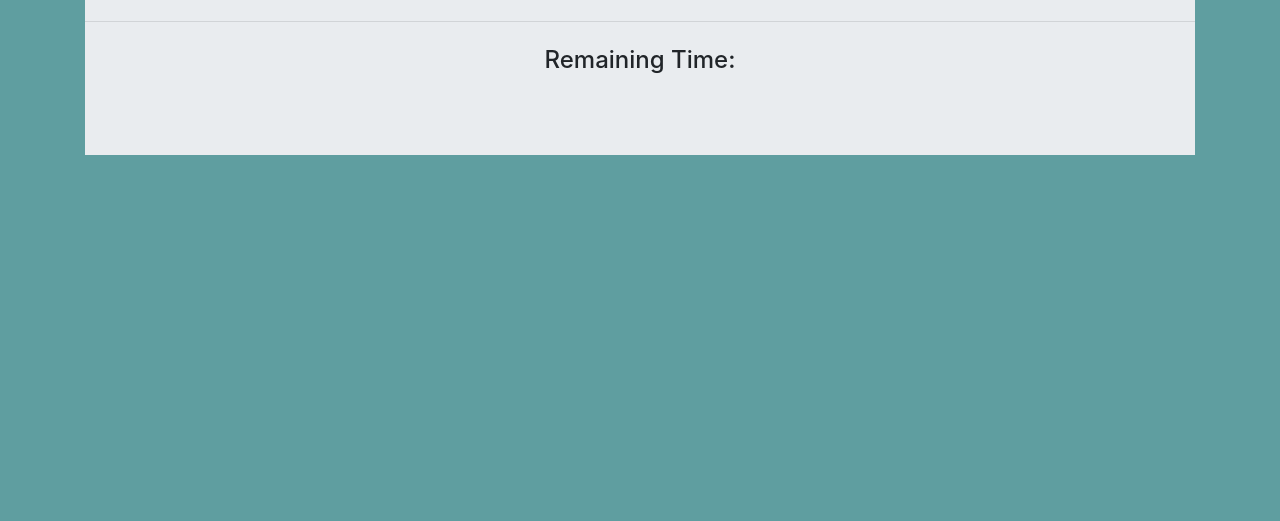
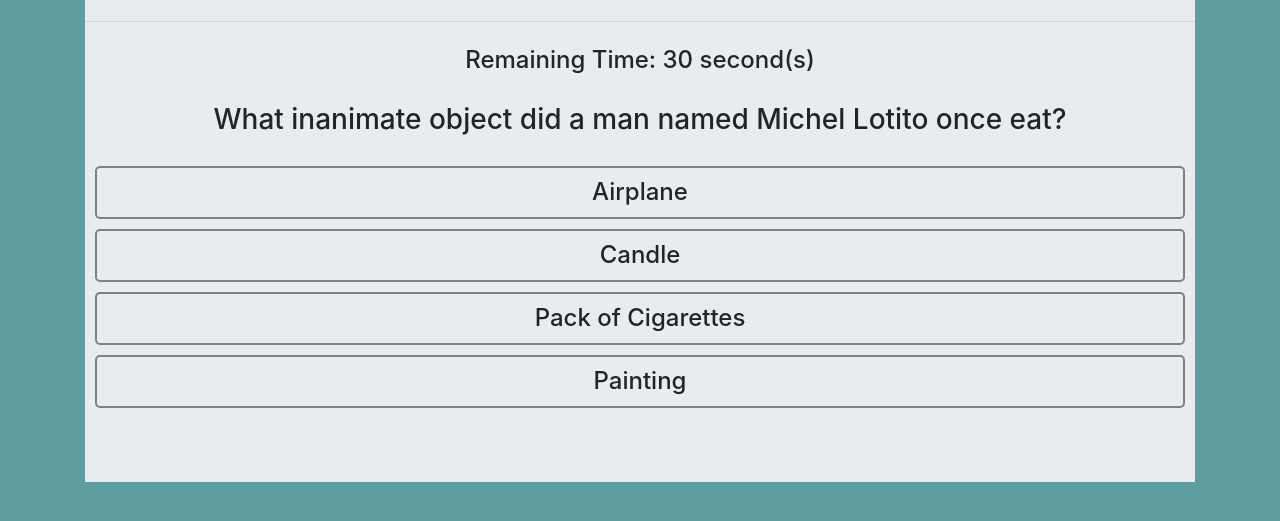
Before and after one commit to mezamic000/TriviaGame, a plain HTML site: page index.html in a window 1280 px wide. Both pictures are taken after a click on the element "Start Game". Shown: the part 215-736 px from the top of the page. Drawn offline with nearby package versions, Linux system fonts and the light colour scheme.

Commit message:
displayed question, choices, and added CSS

```diff
--- a/assets/css/style.css
+++ b/assets/css/style.css
@@ -5,3 +5,15 @@ body {
 .container {
 	padding-top: 100px;
 }
+
+#currentQuestion {
+	padding: 20px;
+}
+
+.choice {
+	border: 2px solid grey;
+	padding: 10px;
+	margin: 10px;
+	border-radius: 5px;
+	cursor: pointer;
+}
--- a/assets/javascript/app.js
+++ b/assets/javascript/app.js
@@ -1,12 +1,15 @@
 $(document).ready(function() {
 	var seconds = 30;
+	var timer;
+	var choices;
 	var correct = 0;
 	var incorrect = 0;
 	var unanswered = 0;
-	var trivia = [
+	var currentQuestion = 0;
+	var triviaQuestions = [
 		{
-			question: "A man named Michel Lotito once ate an entire...?",
-			choices: ["Airplane", "Blue Whale", "Pack of Cigarettes", "Pizza"],
+			question: "What inanimate object did a man named Michel Lotito once eat?",
+			choices: ["Airplane", "Candle", "Pack of Cigarettes", "Painting"],
 			answer: 0
 		},
 
@@ -71,16 +74,40 @@ $(document).ready(function() {
 		}
 	];
 
-	$("#game").hide();
-	$("#stats").hide();
+	function setup() {
+		$("#game").hide();
+		$("#stats").hide();
+	}
+	setup();
 
 	$("#startBtn").on("click", function() {
-		$("#startMenu").hide();
+		$("#startScreen").hide();
 		startGame();
 	});
 
 	function startGame() {
 		$("#game").show();
+		$("#timer").html(seconds);
+		currentQuestion = 0;
+		correct = 0;
+		incorrect = 0;
+		unanswered = 0;
+		displayQuestion();
+		loadChoices();
+	}
+
+	function displayQuestion() {
+		$("#currentQuestion").html(triviaQuestions[currentQuestion].question);
+	}
+
+	function loadChoices(choices) {
+		for (let i = 0; i < triviaQuestions[currentQuestion].choices.length; i++) {
+			choices = $("<div>");
+			choices.text(triviaQuestions[currentQuestion].choices[i]);
+			choices.attr("data-answer", i);
+			choices.addClass("choice");
+			$("#answerChoices").append(choices);
+		}
 	}
 
 	function countdown() {
--- a/index.html
+++ b/index.html
@@ -22,7 +22,7 @@
 					</strong>
 				</h1>
 				<hr class="my-4" />
-				<div id="startMenu">
+				<div id="startScreen">
 					<div id="instructions">
 						<p class="lead">
 							You have 10 seconds to answer each question.
@@ -36,11 +36,11 @@
 				</div>
 
 				<div id="game">
-					<h4 id="remainingTime">Remaining Time: <span id="timer"></span></h4>
-					<h3 id="question"></h3>
-					<div class="row">
-						<h3 id="choices"></h3>
-					</div>
+					<h4 id="remainingTime">
+						Remaining Time: <span id="timer"></span> second(s)
+					</h4>
+					<h3 id="currentQuestion"></h3>
+					<h4 id="answerChoices"></h4>
 				</div>
 				<div id="stats">
 					<h4 id="results"></h4>
```
